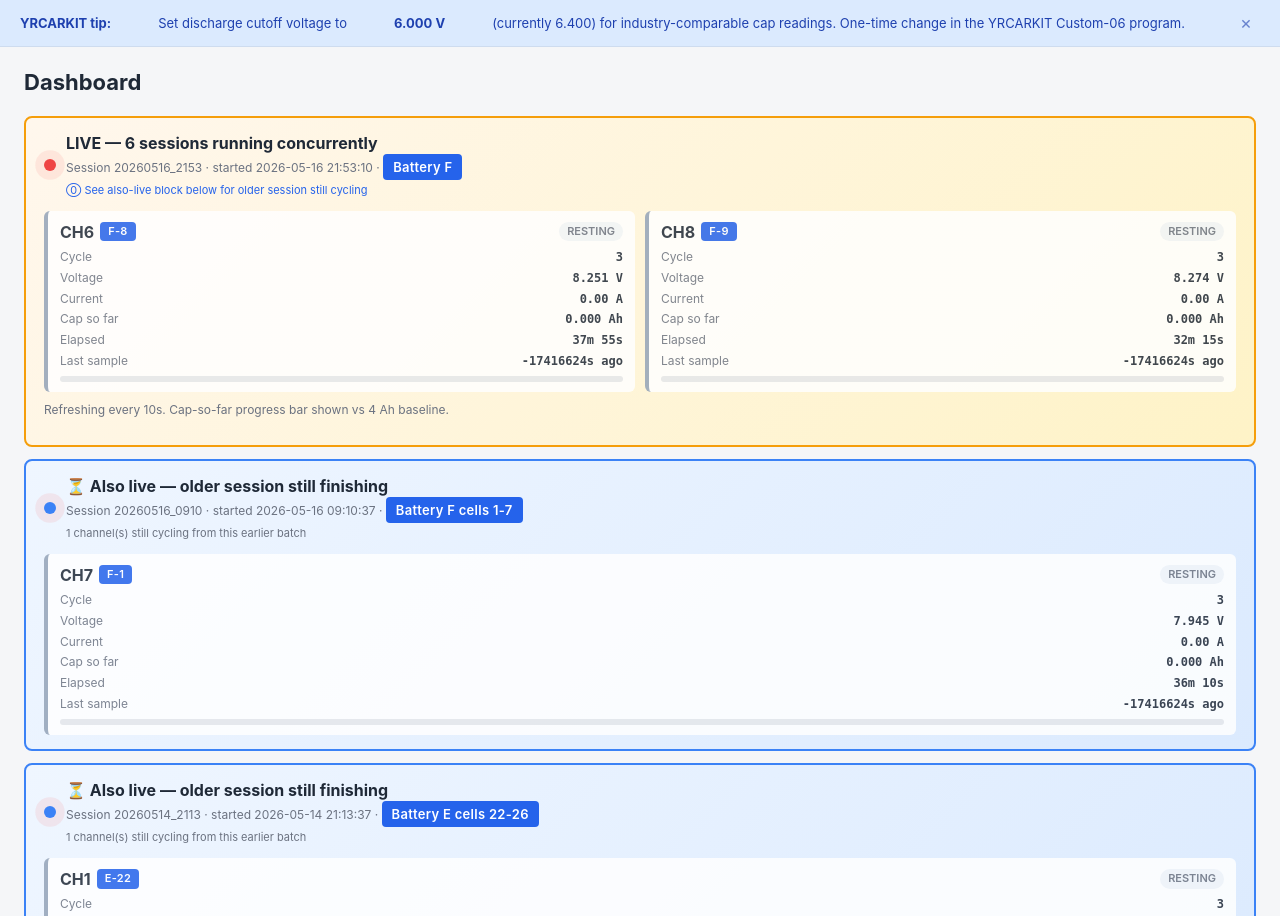
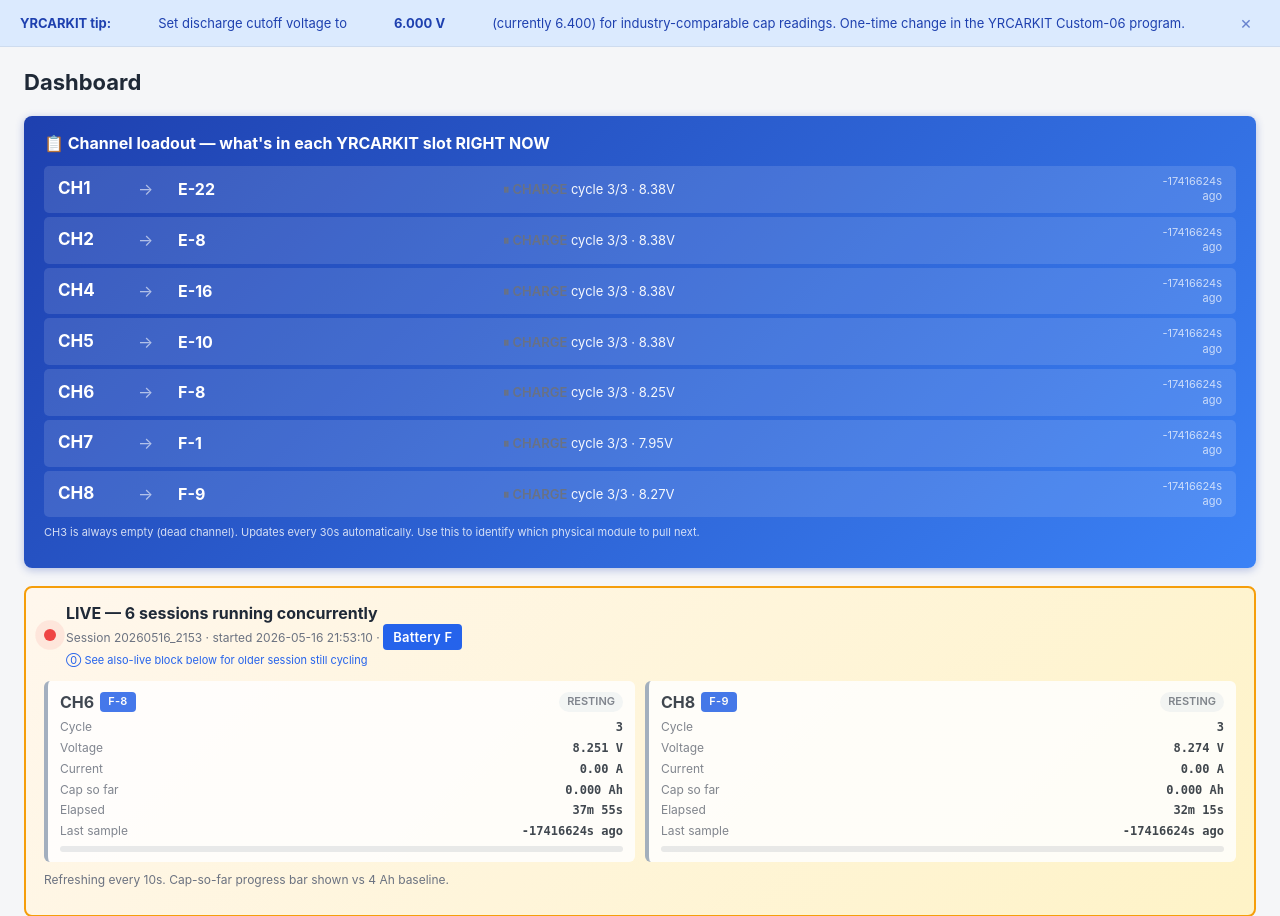
Before and after one commit to arrentals999-bot/yrcarkit, a Flask app: page / in a window 1280 px wide. Shown: the part 95-1011 px from the top of the page. Run offline with Flask 3, Linux system fonts and the light colour scheme; data comes from the database, SQL or seed files in the repository; data that the repository does not hold is empty.

Commit message:
Dashboard: Channel Loadout cheat sheet at top — quick CH-to-module lookup
User asked: 'every time which channel which module is being charged - I cannot
keep trace of cables.' Existing live panel shows this info but visually
busy when standing physically at YRCARKIT.

New 'Channel loadout' card at the VERY TOP of the dashboard (above live
panel). Big simple layout:

  CH1  ->  F-14   ⚡ CHARGE cycle 1/3 · 7.85V    23s ago
  CH2  ->  F-15   ⚡ CHARGE cycle 1/3 · 8.39V    15s ago
  CH4  ->  empty / not cycling                  (faded row)
  ...

Bright blue gradient card, white text, large fonts. Every physical
channel (1, 2, 4-8 - skip CH3 dead) gets a row. Empty channels show as
faded so user immediately sees which slots are free for next swap.

Phase icons: ⚡ CHARGE (green), 🔻 DISCHARGE (blue), ⏸ resting (grey).
Stale rows ('stopped X min ago') help user know which slot has a
module sitting done but not yet pulled.

Driven by the same /api/live data already polling every 10-30s, so the
loadout refreshes automatically. No new endpoint needed.

Co-Authored-By: Claude Opus 4.7 (1M context) <noreply@anthropic.com>

```diff
--- a/battery_ui/static/app.js
+++ b/battery_ui/static/app.js
@@ -467,6 +467,7 @@ async function loadLive() {
         </div>`;
     }
 
+    renderChannelLoadout(allLive);
     el.innerHTML = `
       <div class="live-card ${cls}">
         <div class="live-header">
@@ -487,6 +488,57 @@ async function loadLive() {
       ${alsoLiveCards}`;
     renderPreviousSession(live.previous);
   } catch (e) { /* ignore */ }
+}
+
+function renderChannelLoadout(liveChannels) {
+  // Big easy-to-read CH -> module mapping. Shows all 7 physical channels
+  // (skip CH3 = dead). Tells the user at a glance what to find in each slot.
+  const el = document.getElementById("loadout-panel");
+  if (!el) return;
+  if (!liveChannels || !liveChannels.length) { el.classList.add("hidden"); return; }
+  el.classList.remove("hidden");
+
+  // Build a lookup of channel -> live entry
+  const byCh = {};
+  for (const c of liveChannels) byCh[c.channel] = c;
+
+  // All 7 active channels in physical order
+  const rows = [1, 2, 4, 5, 6, 7, 8].map(ch => {
+    const c = byCh[ch];
+    if (!c) {
+      return `<div class="loadout-row empty">
+        <span class="loadout-ch">CH${ch}</span>
+        <span class="loadout-arrow">→</span>
+        <span class="loadout-cell"><em style="color:var(--muted)">empty / not cycling</em></span>
+      </div>`;
+    }
+    const cellLabel = c.cell_label || '<em style="color:var(--danger)">unlabelled</em>';
+    let phaseIcon = '';
+    let phaseColor = '';
+    if (c.is_resting) { phaseIcon = '⏸'; phaseColor = 'var(--muted)'; }
+    else if (c.current_phase === 'CHARGE')    { phaseIcon = '⚡'; phaseColor = '#16a34a'; }
+    else if (c.current_phase === 'DISCHARGE') { phaseIcon = '🔻'; phaseColor = '#2563eb'; }
+    const ageStr = c.age_s < 60 ? `${c.age_s}s` : `${Math.floor(c.age_s/60)}m`;
+    const stale = c.age_s > 600;
+    const stateLine = stale
+      ? `<span style="color:var(--muted)">stopped ${ageStr} ago</span>`
+      : `<span style="color:${phaseColor};font-weight:600">${phaseIcon} ${c.current_phase}</span> cycle ${c.current_cycle}/3 · ${fmt(c.current_vol,2)}V`;
+    return `<div class="loadout-row">
+      <span class="loadout-ch">CH${ch}</span>
+      <span class="loadout-arrow">→</span>
+      <span class="loadout-cell">${cellLabel}</span>
+      <span class="loadout-state">${stateLine}</span>
+      <span class="loadout-age">${ageStr} ago</span>
+    </div>`;
+  }).join("");
+
+  el.innerHTML = `
+    <div class="loadout-card">
+      <h3>📋 Channel loadout — what's in each YRCARKIT slot RIGHT NOW</h3>
+      <div class="loadout-rows">${rows}</div>
+      <p class="live-meta" style="font-size: 11px; margin-top: 8px;">CH3 is always empty (dead channel). Updates every 30s automatically. Use this to identify which physical module to pull next.</p>
+    </div>
+  `;
 }
 
 function renderPreviousSession(prev) {
--- a/battery_ui/static/style.css
+++ b/battery_ui/static/style.css
@@ -513,6 +513,36 @@ button { cursor: pointer; font: inherit; }
 .row-clickable:hover { background: #eef2ff !important; }
 td.detail-link { color: var(--primary); cursor: pointer; text-decoration: underline; font-size: 12px; }
 
+/* Channel loadout panel (very top — quick-glance CH-to-module mapping) */
+#loadout-panel { margin-bottom: 18px; }
+#loadout-panel.hidden { display: none; }
+.loadout-card {
+  background: linear-gradient(135deg, #1e40af, #3b82f6);
+  color: white;
+  border-radius: 8px;
+  padding: 16px 20px;
+  box-shadow: 0 2px 8px rgba(30, 64, 175, 0.3);
+}
+.loadout-card h3 { margin: 0 0 12px; font-size: 16px; color: white; }
+.loadout-rows { display: grid; gap: 4px; }
+.loadout-row {
+  background: rgba(255,255,255,0.12);
+  padding: 8px 14px;
+  border-radius: 5px;
+  display: grid;
+  grid-template-columns: 70px 30px 1fr 2fr 80px;
+  align-items: center;
+  gap: 10px;
+  font-size: 15px;
+}
+.loadout-row.empty { opacity: 0.55; }
+.loadout-row .loadout-ch { font-weight: 700; font-size: 17px; }
+.loadout-row .loadout-arrow { color: rgba(255,255,255,0.6); font-size: 16px; }
+.loadout-row .loadout-cell { font-weight: 700; font-size: 16px; }
+.loadout-row .loadout-state { font-size: 13px; opacity: 0.95; }
+.loadout-row .loadout-age { font-size: 11px; opacity: 0.7; text-align: right; }
+.loadout-card .live-meta { color: rgba(255,255,255,0.8); }
+
 /* previous session panel (between live and recent sessions) */
 #previous-session-panel { margin-bottom: 18px; }
 #previous-session-panel.hidden { display: none; }
--- a/battery_ui/templates/index.html
+++ b/battery_ui/templates/index.html
@@ -35,6 +35,7 @@
   <!-- ============== DASHBOARD ============== -->
   <section id="tab-dashboard" class="tab-pane active">
     <h2>Dashboard</h2>
+    <div id="loadout-panel" class="hidden"></div>
     <div id="live-panel" class="hidden"></div>
     <div id="previous-session-panel" class="hidden"></div>
     <div id="recent-sessions-panel" class="hidden"></div>
```
